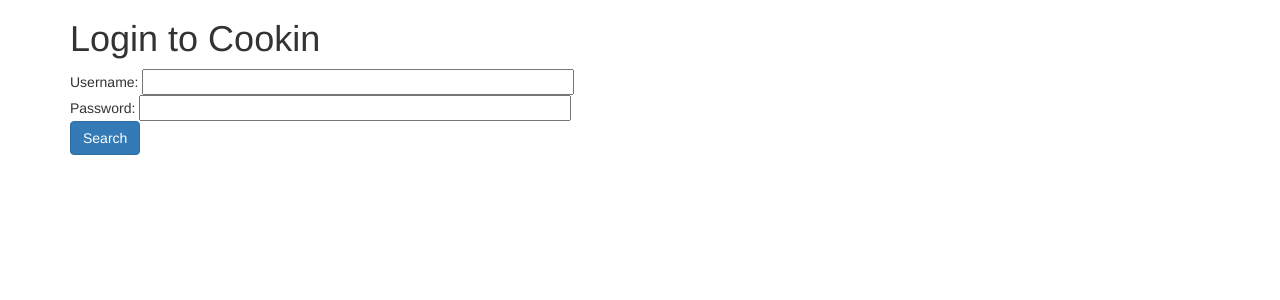
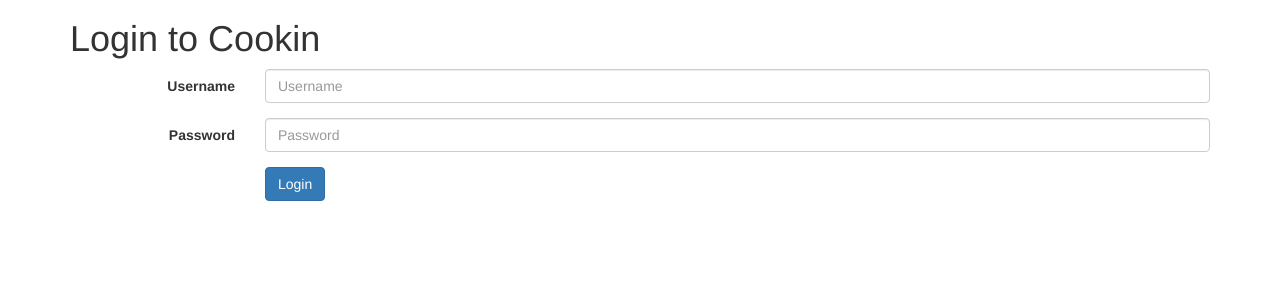
Before and after one commit to shiyingzheng/recipe_search, a Django app: page /app/login/ in a window 1280 px wide. Shown: the part 51-351 px from the top of the page. Run offline with Django 3.2, Linux system fonts and the light colour scheme; some libraries are stand-ins or nearby versions.

Commit message:
Bootstrapified the login page!

```diff
--- a/cookin/app/templates/users/login.html
+++ b/cookin/app/templates/users/login.html
@@ -1,18 +1,44 @@
+{# Tell django what the base template is #}
 {% extends "base.html" %}
+
+{# laod the django package's form helpers #}
 {% load bootstrap3 %}
 
+{# Title of page to be displayed on browser tab: Cookin | Login #}
+{% block title %}Login{% endblock %}
+
+{# All content of this page goes in the 'content' block #}
 {% block content %}
 
-<h1>Login to Cookin</h1>
+{# bootstrap content goes in rows! (then columns) #}
+<div class="row">
+    <div class="col-sm-10">
+        <h1>Login to Cookin</h1>
+    </div>
+</div>
 
-<form id="login_form" method="post" action="/app/login/">
+<form id="login_form" method="post" action="/app/login/" class="form-horizontal">
     {% csrf_token %}
-    Username: <input type="text" name="username" value="" size="50" />
-    <br />
-    Password: <input type="password" name="password" value="" size="50" />
-    <br />
+    <div class="form-group">
+        <label for="username" class="col-sm-2 control-label">Username</label>
+        <div class="col-sm-10">
+            <input type="text" name="username" class="form-control" id="username" placeholder="Username">
+        </div>
+    </div>
 
-    {% bootstrap_button "Search" button_type='submit' %}
+    <div class="form-group">
+        <label for="password" class="col-sm-2 control-label">Password</label>
+        <div class="col-sm-10">
+            <input type="password" name="password" class="form-control" id="password" placeholder="Password">
+        </div>
+    </div>
+
+    {# login button! #}
+    <div class="form-group">
+        <div class="col-sm-offset-2 col-sm-10">
+            {% bootstrap_button "Login" button_type='submit' %}
+        </div>
+    </div>
 </form>
 
 {% endblock %}
```
Also changed, not shown: cookin/app/templates/recipes/recipe_detail.html (+25 -0 lines).
